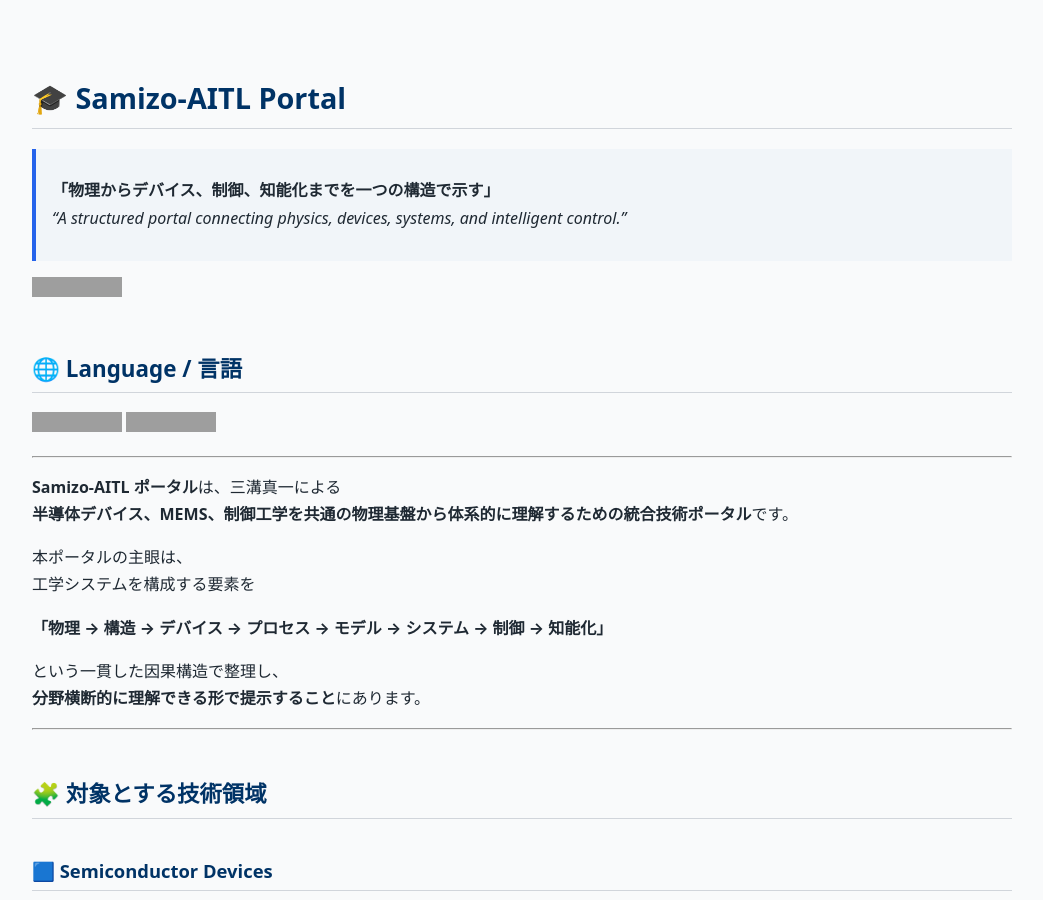
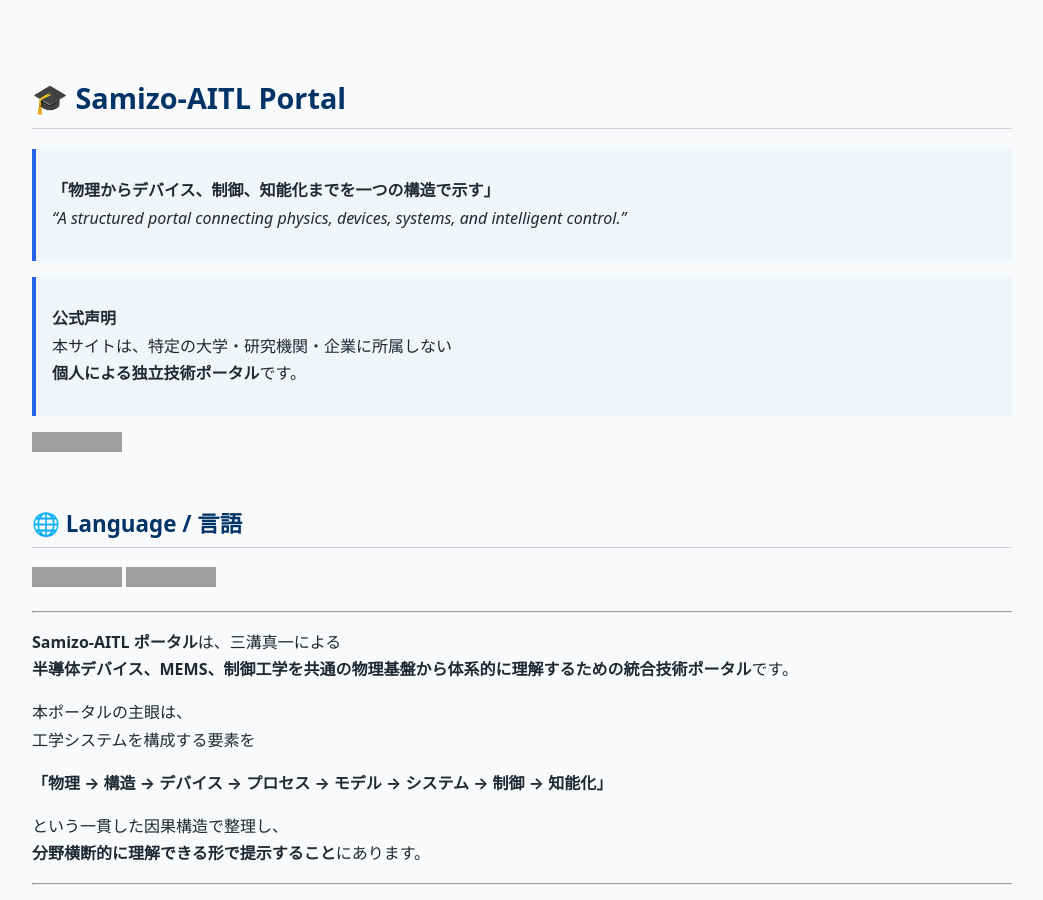
Before and after one commit to Samizo-AITL/Samizo-AITL.github.io, a Jekyll site: the page built from index.md, in a window 1280 px wide and 900 px high. Shown: the whole window, without its empty margins (118-1161 px from the left). Built offline with Jekyll 4.4.1, drawn with Linux system fonts in a browser that asks for light colours; grey boxes are pictures that could not be loaded.

Commit message:
Update index.md

```diff
--- a/index.md
+++ b/index.md
@@ -7,6 +7,10 @@ description: 半導体・MEMS・制御を貫く物理基盤技術と知能化ア
 # 🎓 Samizo-AITL Portal
 > **「物理からデバイス、制御、知能化までを一つの構造で示す」**
 > *“A structured portal connecting physics, devices, systems, and intelligent control.”*
+
+> **公式声明**
+> 本サイトは、特定の大学・研究機関・企業に所属しない
+> **個人による独立技術ポータル**です。
 
 [![GitHub](https://img.shields.io/badge/GitHub-Samizo--AITL-black?logo=github)](https://github.com/Samizo-AITL)
 
```
